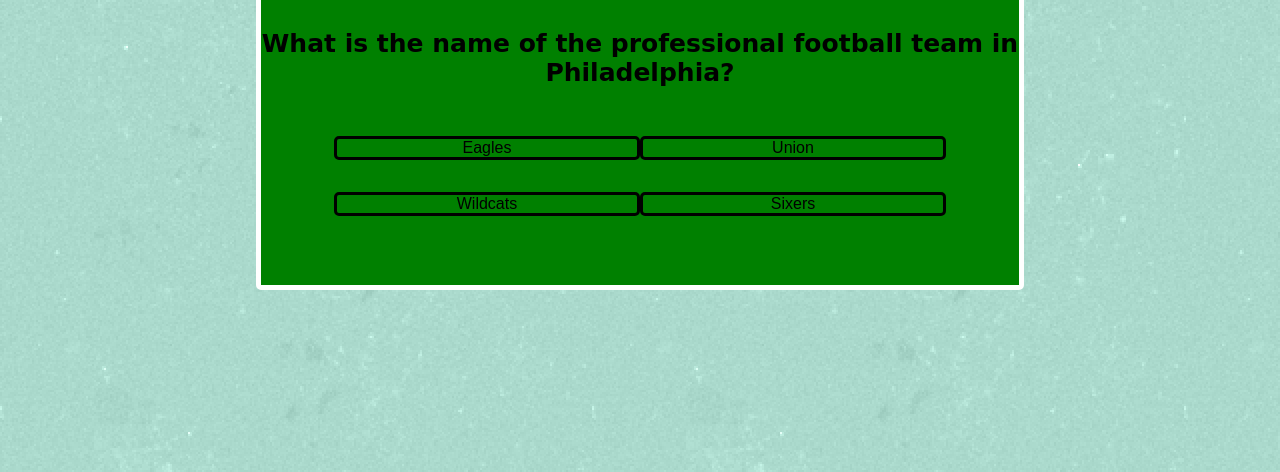
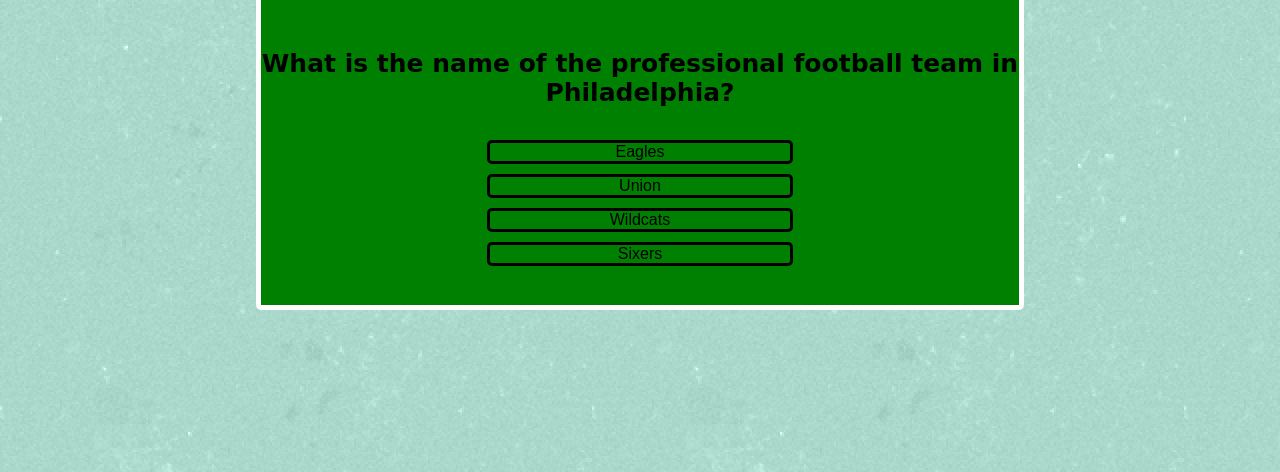
Before and after one commit to erikboerma/TriviaGame, a plain HTML site: page index.html in a window 1280 px wide. Both pictures are taken after a click on the button "Start the game". Shown: the part 328-800 px from the top of the page. Drawn offline with nearby package versions, Linux system fonts and the light colour scheme; a web font is replaced by a local one.

Commit message:
fixed center to margin:auto with 10px margin bottom

```diff
--- a/assets/css/style.css
+++ b/assets/css/style.css
@@ -13,7 +13,7 @@ body {
     height: 500px;
     border: 5px solid white;
     border-radius: 5px;
-    margin-top: 100px;
+    margin-top: 120px;
 }
 
 
@@ -38,7 +38,8 @@ h4 {
     border-radius: 5px;
     align-content: center;
     width: 300px;
-    display: inline-block;
+    margin: auto;
+    margin-bottom: 10px;
 }
 
 .choice:hover {
```
